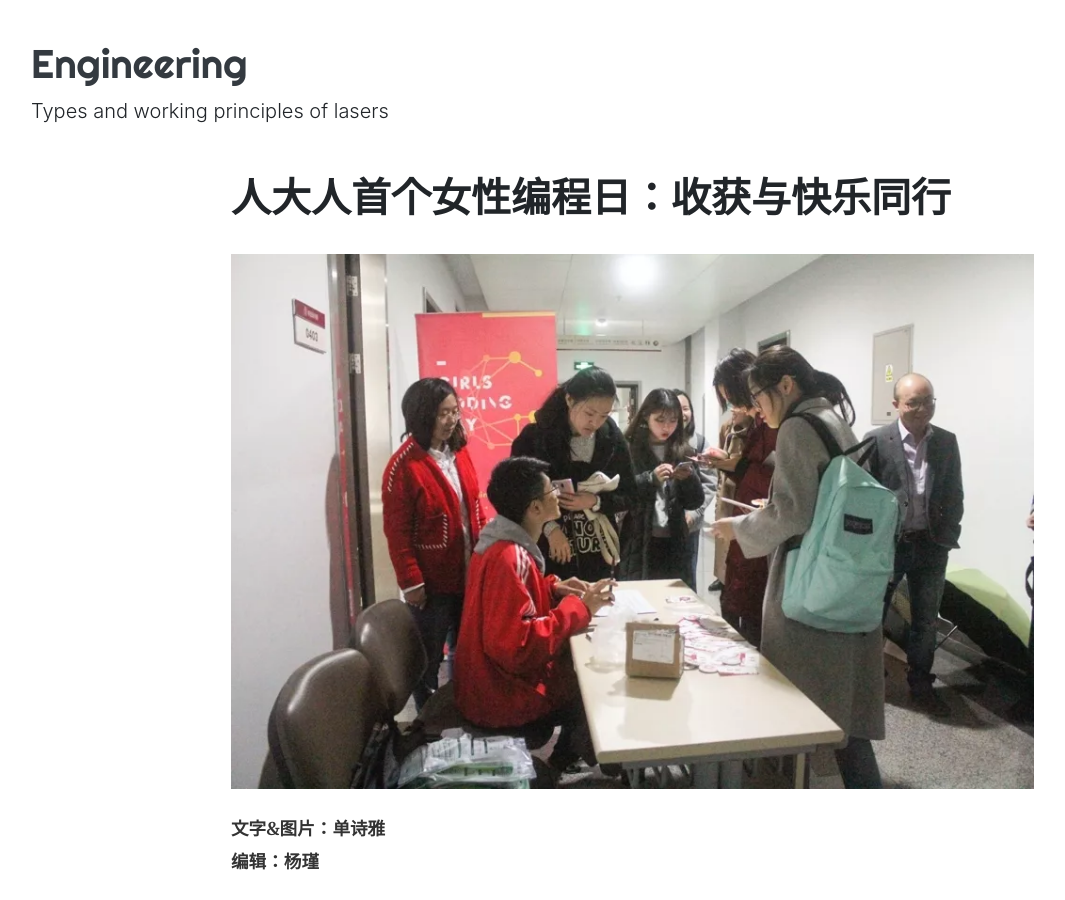
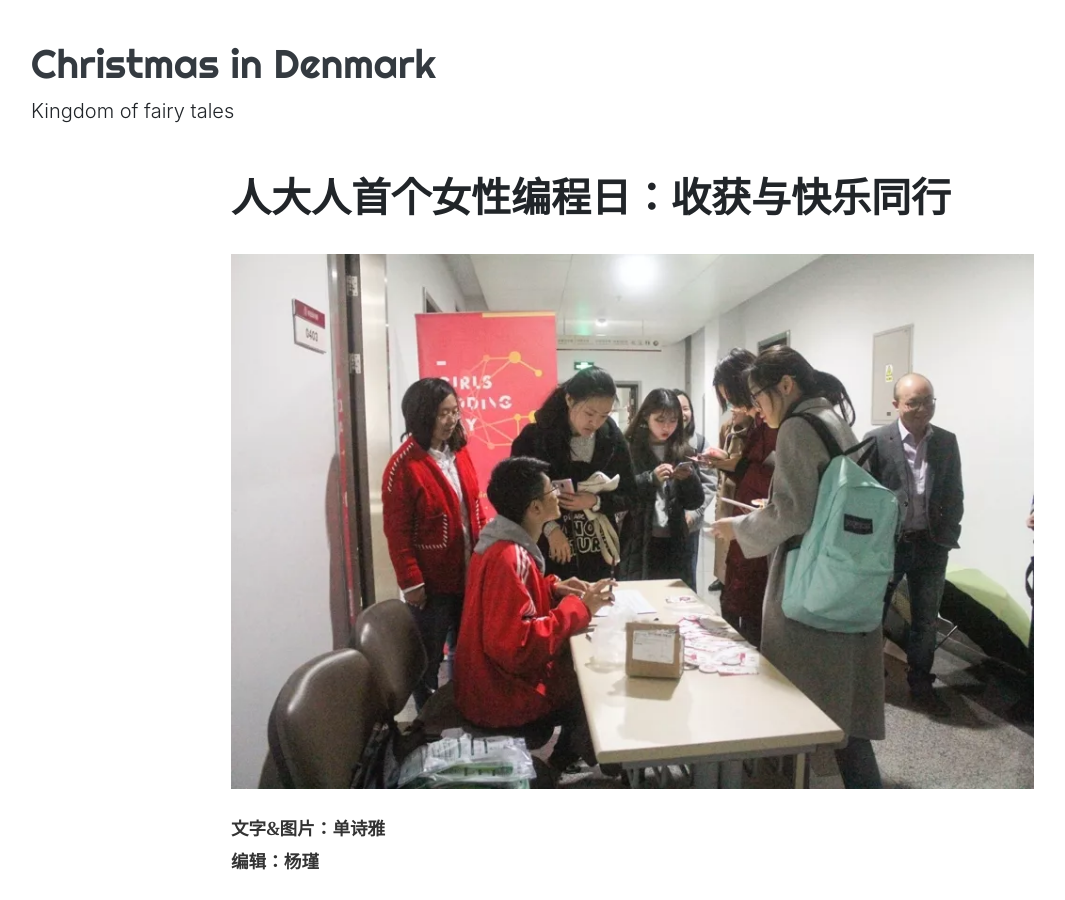
Before and after one commit to L25092020/Alicia_First_Blog, a Jekyll site: the page built from _posts/2018-11-05-my-first-post.md, in a window 1280 px wide and 900 px high. Shown: the whole window, without its empty margins (54-1119 px from the left). Built offline with Jekyll 4.4.1, drawn with Linux system fonts in a browser that asks for light colours; nearby versions of some CDN libraries; some of the changed text lies outside the part shown.

Commit message:
Create_config.yml
Denmark

```diff
--- a/_config.yml
+++ b/_config.yml
@@ -2,11 +2,11 @@
 baseurl: "/Alicia_First_Blog"
 
 # 网页的标题
-title: "Laser Technology"
+title: "Denmark Travel Life"
 # 网站的主标题
-name: "Engineering"
+name: "Christmas in Denmark"
 # 网站副标题
-description: "Types and working principles of lasers"
+description: "Kingdom of fairy tales"
 
 # 分页配置
 # 每页文章数量
```
